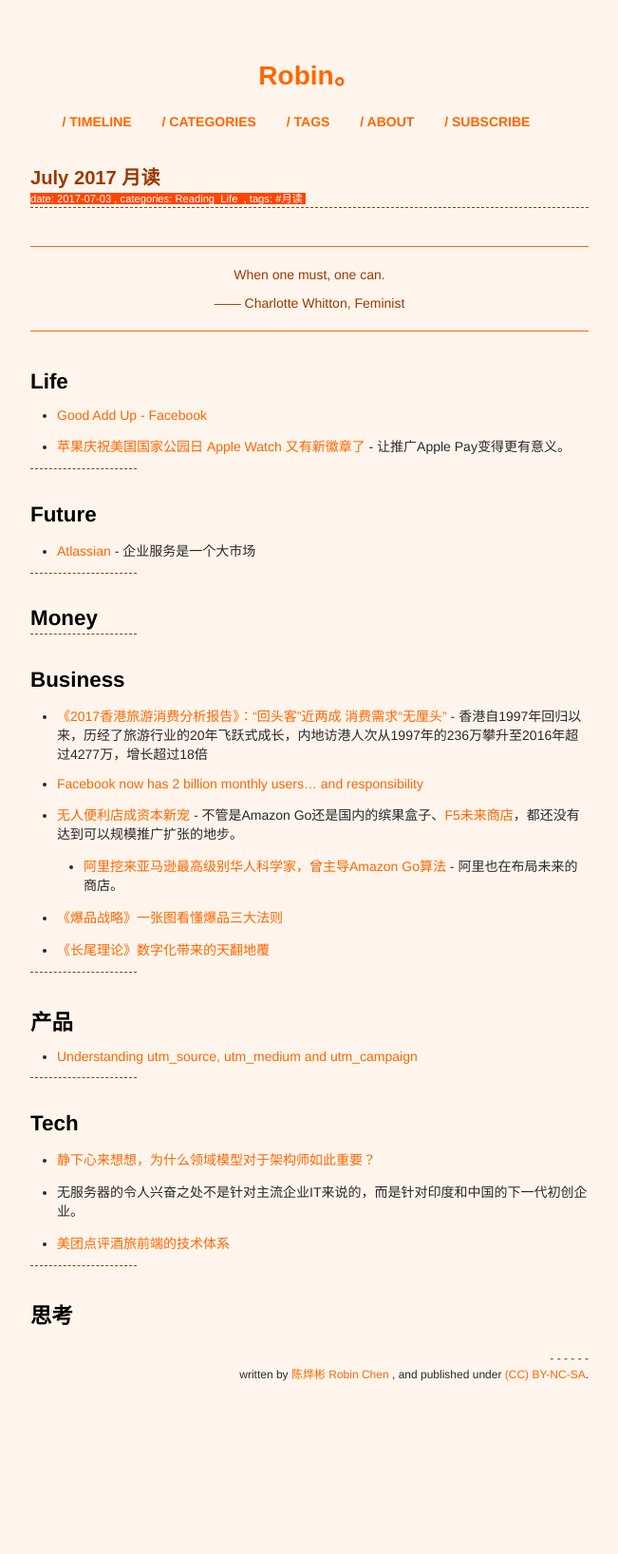
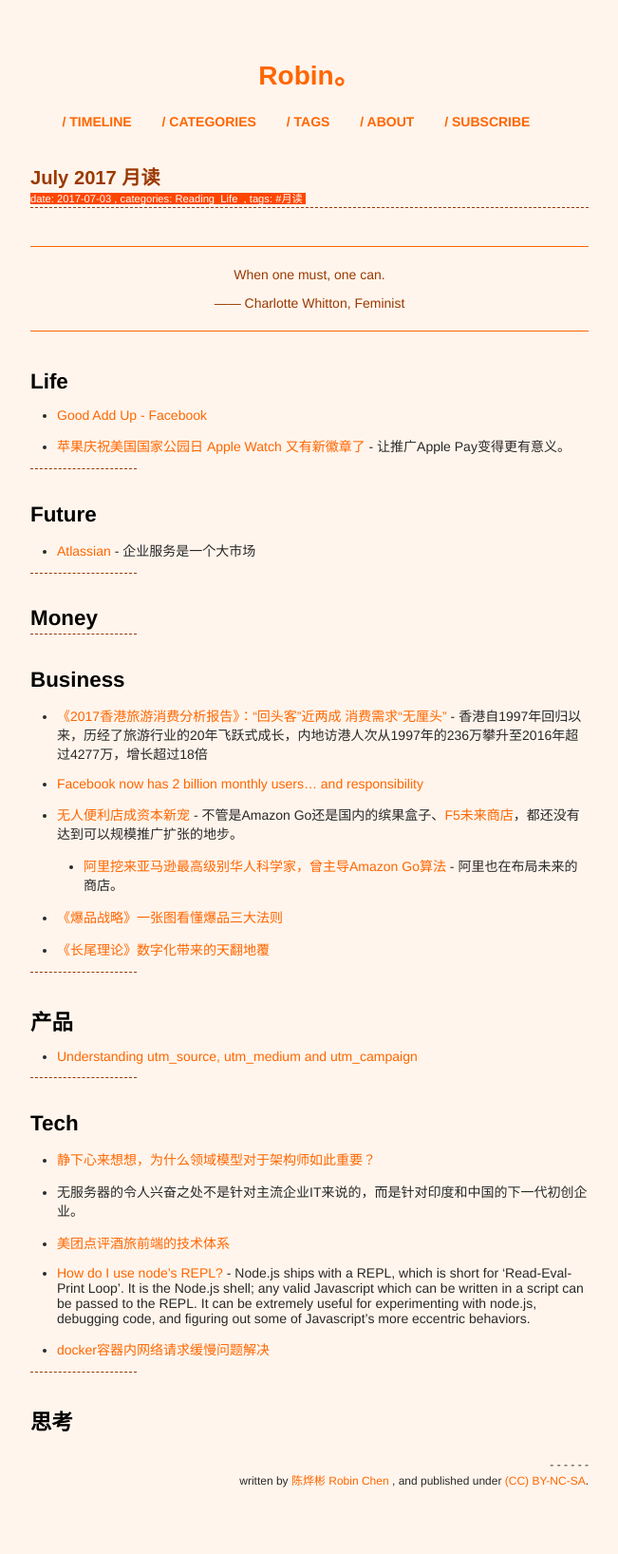
Before and after one commit to xianyuxmu/xianyuxmu.github.io, a Jekyll site: the page built from _posts/2017-07-03-monthly-reading.md, in a window 1280 px wide. Shown: the whole page at 95% size, without its empty margins (314-965 px from the left). Built offline with Jekyll 4.4.1, drawn with Linux system fonts in a browser that asks for light colours; comment, search, counter and statistics services are not loaded; before the commit the page ends 1524 px from its top, so only the background shows below that.

Commit message:
Reading & Chicken Soup 0f 09 July, 2017

```diff
--- a/_posts/2017-07-03-monthly-reading.md
+++ b/_posts/2017-07-03-monthly-reading.md
@@ -58,6 +58,8 @@ tags:
 - [静下心来想想，为什么领域模型对于架构师如此重要？](https://mp.weixin.qq.com/s?__biz=MzA5Nzc4OTA1Mw==&mid=2659599364&idx=1&sn=af9d1f51847665d64ccad086ced519a7)
 - 无服务器的令人兴奋之处不是针对主流企业IT来说的，而是针对印度和中国的下一代初创企业。
 - [美团点评酒旅前端的技术体系](https://zhuanlan.zhihu.com/p/23976121)
+- [How do I use node's REPL?](https://docs.nodejitsu.com/articles/REPL/how-to-use-nodejs-repl/) - Node.js ships with a REPL, which is short for 'Read-Eval-Print Loop'. It is the Node.js shell; any valid Javascript which can be written in a script can be passed to the REPL. It can be extremely useful for experimenting with node.js, debugging code, and figuring out some of Javascript's more eccentric behaviors.
+- [docker容器内网络请求缓慢问题解决](http://blog.csdn.net/embbnux/article/details/52771097)
 
 
 ----
```
Also changed, not shown: _posts/2017-06-17-chicken-soup.md (+2 -0 lines).
